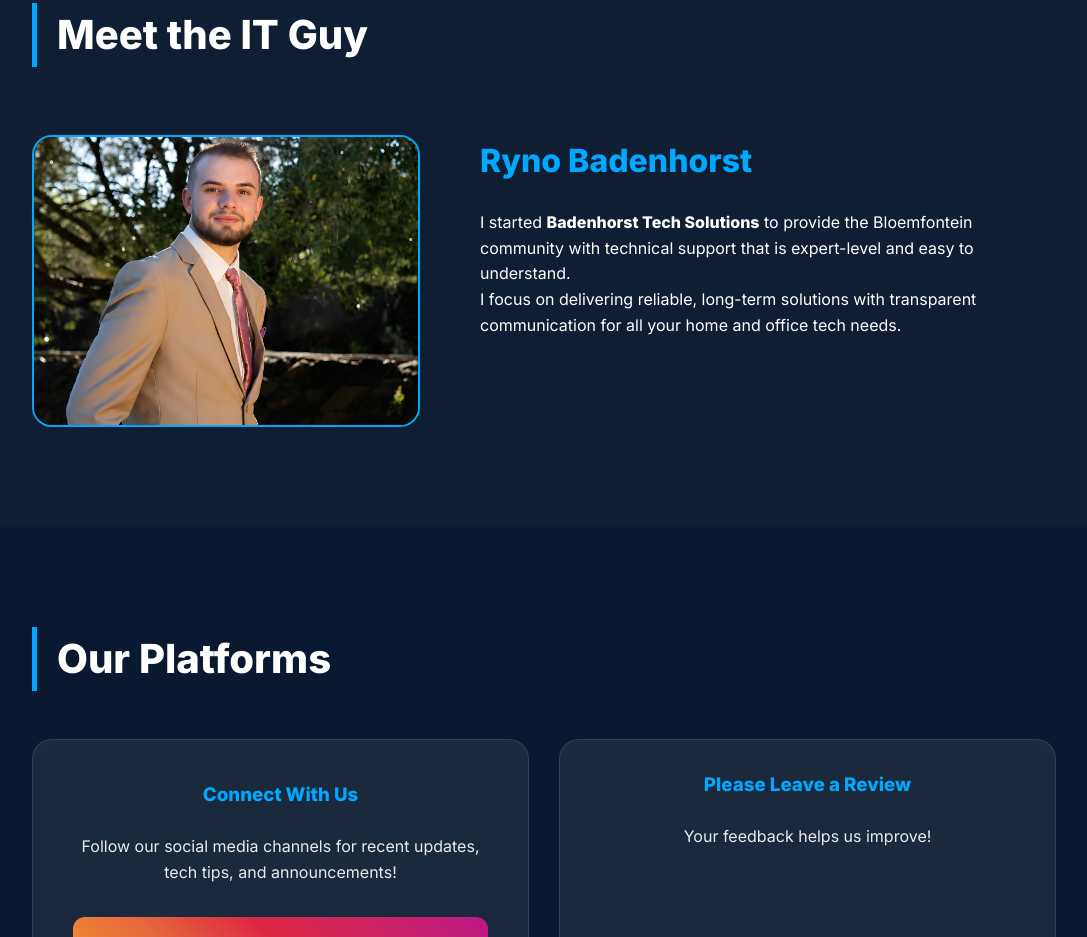
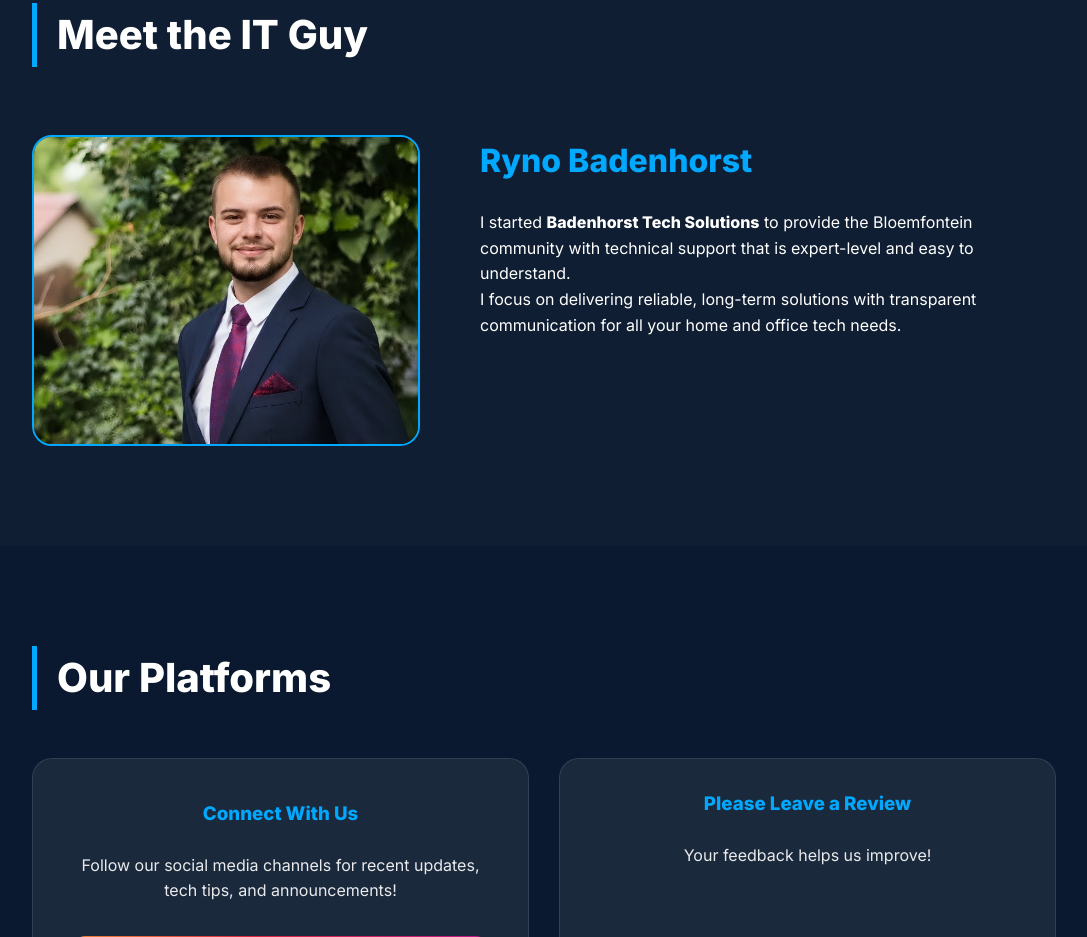
Before and after one commit to BadenhorstTechSolutions/Badenhorst-Tech-Solutions, a website: page index.html in a window 1280 px wide. Shown: the part 1410-2347 px from the top of the page, without its empty margins (96-1183 px from the left). Drawn offline with Linux system fonts and the light colour scheme; grey boxes are pictures that could not be loaded.

Commit message:
Update index.html

```diff
--- a/index.html
+++ b/index.html
@@ -345,7 +345,7 @@
         <h2>Meet the IT Guy</h2>
         <div class="about-flex">
             <div class="about-image">
-                <img src="The IT guy-Ryno 2.jpeg" alt="Ryno Badenhorst">
+                <img src="The IT guy-Ryno 3.jpeg" alt="Ryno Badenhorst">
             </div>
             <div class="about-text">
                 <h3 style="color: var(--accent-blue); font-size: 2rem; margin-bottom: 1.5rem;">Ryno Badenhorst</h3>
```
